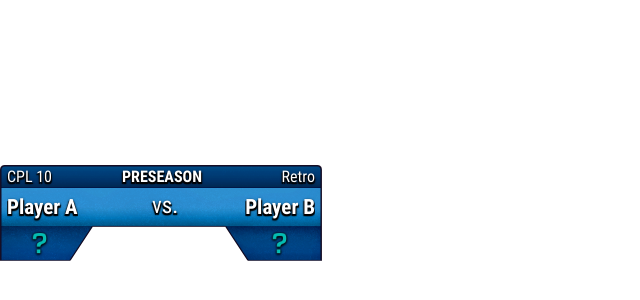
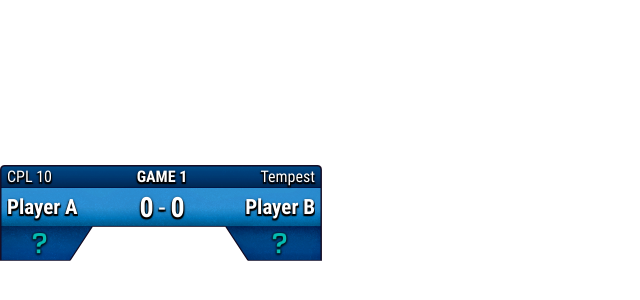
Before and after one commit to msikma/nslscore, a React (Vite) app: page / in a window 1280 px wide. Shown: the part 964-1264 px from the top of the page, without its empty margins (0-640 px from the left). Built offline with nearby package versions, Linux system fonts and the light colour scheme.

Commit message:
Set defaults for regular season

```diff
--- a/src/state/app-state.js
+++ b/src/state/app-state.js
@@ -52,13 +52,13 @@ export function useScoreboardState(setInitialValues = true, setDebugValues = fal
         scoreboardBackground: true,
         replayBlocker: true
       },
-      useScore: false,
+      useScore: true,
       replayBlockerType: null, // 'cpl10'
       isDebugging: false,
-      mapName: 'Retro',
-      knownMaps: ['Retro', 'Apocalypse', 'Neo Dark Origin', /*'Tempest', 'Vermeer', 'Invader'*/],
+      mapName: 'Tempest',
+      knownMaps: ['Tempest', 'Vermeer', 'Invader', 'Retro', 'Apocalypse', 'Neo Dark Origin'],
       tournamentName: 'CPL 10',
-      roundName: 'Preseason',
+      roundName: 'Week 1',
       __setInitialValues: true
     })
   }
```
